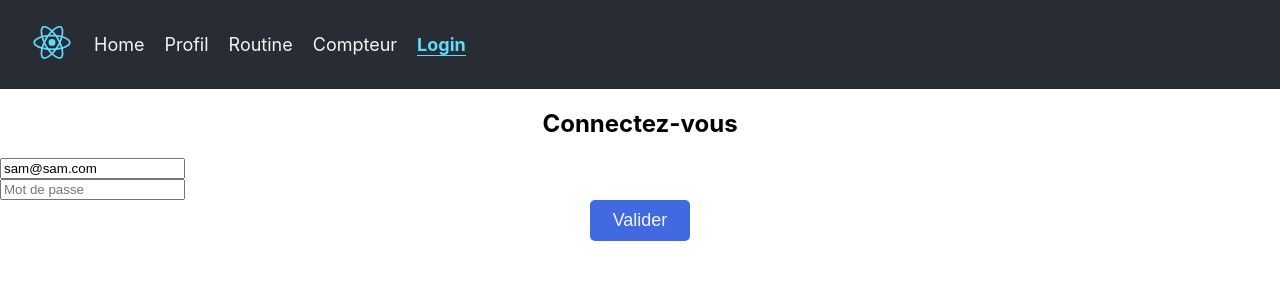
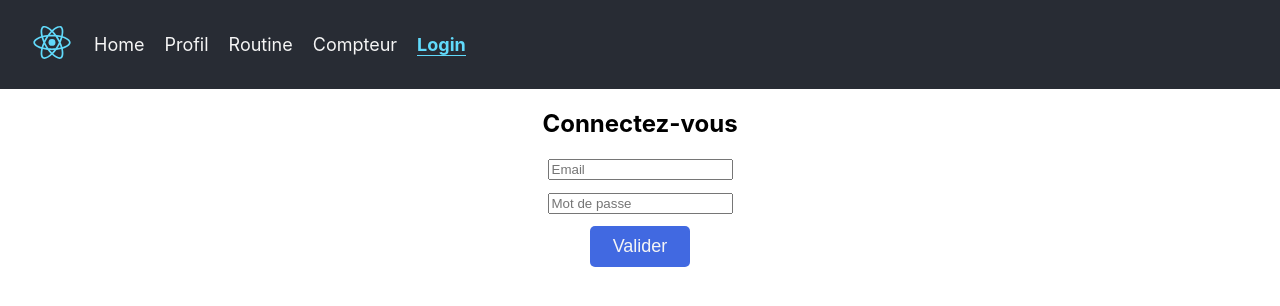
Before and after one commit to Samdjm/app14, a React (Create React App) app: page /auth in a window 1280 px wide. Shown: the top 306 px of the page. Built offline with nearby package versions, Linux system fonts and the light colour scheme.

Commit message:
Code J-4 Matin

```diff
--- a/src/App.css
+++ b/src/App.css
@@ -1,3 +1,9 @@
+/* * {
+  text-decoration: none;
+  padding: 0px;
+  margin: 0px;
+} */
+
 .App {
   text-align: center;
 }
--- a/src/components/container/LoginForm/LoginForm.jsx
+++ b/src/components/container/LoginForm/LoginForm.jsx
@@ -1,38 +1,86 @@
 import { useState } from "react";
 import Button from "../../ui/Button/Button";
+import InputWithError from "../../ui/InputWithError/InputWithError";
 
 export default function LoginForm() {
-  const [emailInput, setEmailInput] = useState("sam@sam.com");
-  const [passwordIput, setPasswordInput] = useState("");
+  //1- Création des variables d'états pour les entrées et les erreurs.
+  const [emailInput, setEmailInput] = useState("");
+  const [emailError, setEmailError] = useState("");
 
+  const [passwordInput, setPasswordInput] = useState("");
+  const [passwordError, setPasswordError] = useState("");
+
+  //2- Création des fonctions handle:
   function handleEmail(e) {
     setEmailInput(e.target.value);
+    setEmailError("");
   }
 
-  function login() {
-    alert("Connexion avec: " + emailInput);
-    setEmailInput("");
+  function handlePassword(event) {
+    setPasswordInput(event.target.value);
+    setPasswordError("");
   }
 
-  //Two way binding
+  //3- Créer la fonction pour valider le formulaire: tests/Envoi de données a la Back-end
+  function login() {
+    if (emailInput.includes("@") && passwordInput.length >= 6) {
+      alert("Connexion avec: " + emailInput);
+    } else {
+      setEmailError(
+        !emailInput.includes("@") ? "Format email invalide!" : ""
+      );
+      setPasswordError(
+        passwordInput.length < 6 ? "Mot de passe trop court!" : ""
+      );
+    }
+    setPasswordInput("");
+  }
 
+  //Two way binding: l'input est lié dan les deux sens
+  //4- Ajouter les éléments inputs/boutons, et les lier au variables et fonctions:
   return (
     <>
       <h2>Connectez-vous</h2>
+      <InputWithError
+        holder={"Email"}
+        valeur={emailInput}
+        action={handleEmail}
+        type={"email"}
+        error={emailError}
+      />
 
-      <input
-        value={emailInput}
-        onChange={handleEmail}
-        style={{ display: "block" }}
-        placeholder='Email'
-        type={"email"}
-      />
-      <input
-        style={{ display: "block" }}
-        placeholder='Mot de passe'
+      <InputWithError
+        holder={"Mot de passe"}
+        valeur={passwordInput}
+        action={handlePassword}
         type={"password"}
+        error={passwordError}
       />
       <Button action={login}>Valider</Button>
     </>
   );
 }
+
+//Exercice:
+//1- Créer un composant ./components/ui/InputWithError/InputWithError.
+{
+  /* <InputWithError
+holder={"Email"}
+valeur={emailInput}
+action={handleEmail}
+type={"email"}
+error={emailError}
+/>
+
+<InputWithError
+holder={"Mot de passe"}
+valeur={passwordInput}
+action={handlePassword}
+type={"password"}
+error={passwordError}
+/> */
+}
+
+//2- Styliser le composant: Les erreurs en rouge
+
+//3- Utiliser le composant dans LoginForm.
--- /dev/null
+++ b/src/components/ui/InputWithError/InputWithError.jsx
@@ -0,0 +1,21 @@
+import React from "react";
+
+export default function InputWithError({
+  holder,
+  valeur,
+  action,
+  type,
+  error,
+}) {
+  return (
+    <div>
+      <input
+        placeholder={holder}
+        value={valeur}
+        onChange={action}
+        type={type}
+      />
+      <p style={{ color: "red", fontSize: "12px" }}>{error}</p>
+    </div>
+  );
+}
```
